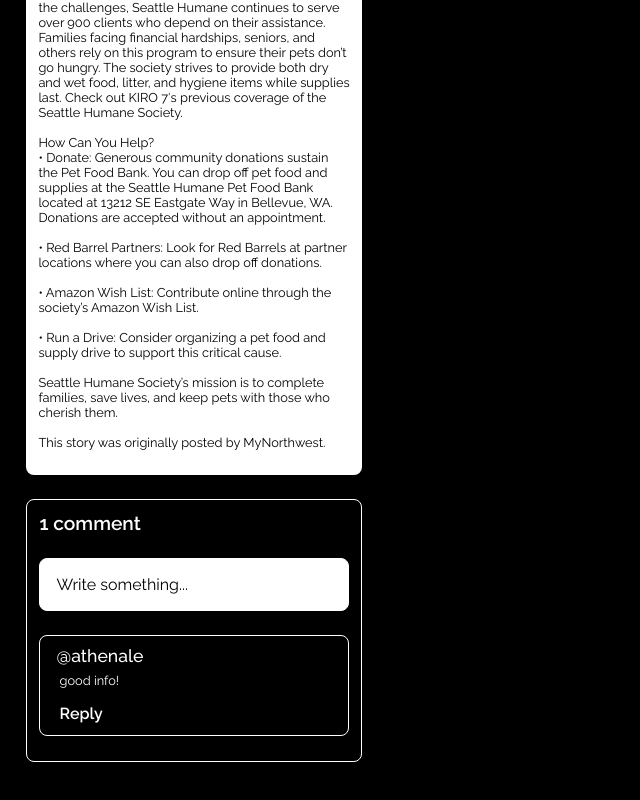
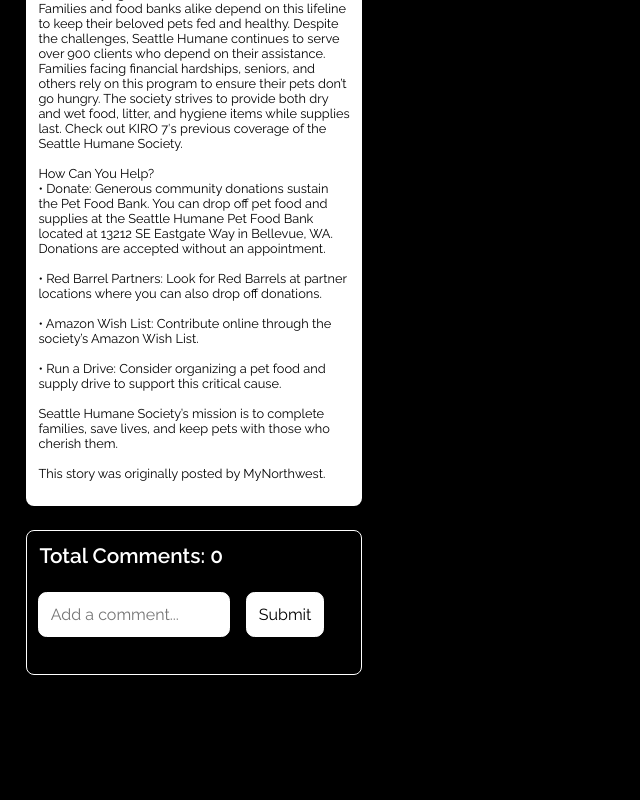
Before and after one commit to swizzlejuice/caredontcare, a React (Create React App) app in the folder caredontcareapp/: page /humane-society-post in a window 1280 px wide. Shown: the part 460-1260 px from the top of the page, without its empty margins (0-640 px from the left). After the commit the page ends 1223 px from the top, so only its background shows below. Built offline with nearby package versions, Linux system fonts and the light colour scheme.

Commit message:
added a community/comment on posts feature

```diff
--- a/caredontcareapp/src/HumaneSociety.js
+++ b/caredontcareapp/src/HumaneSociety.js
@@ -1,9 +1,21 @@
-import React from 'react';
+import React, { useState } from 'react';
 import { Link } from 'react-router-dom';
 import { Nav } from './Nav.js';
 import { Card } from 'react-bootstrap';
 
 export function HumaneSociety() {
+    const [comments, setComments] = useState([]);
+
+     const addComment = (comment) => {
+         setComments([...comments, comment]);
+     };
+
+     const removeComment = (index) => {
+        const updatedComments = [...comments];
+        updatedComments.splice(index, 1);
+        setComments(updatedComments);
+    };
+
     return (
         <body>
             <div>
@@ -34,17 +46,26 @@ export function HumaneSociety() {
                 <div>
                 <Card className="comment-card" style={{ width: '21rem'}}>
                     <Card.Body className="cards-text">
-                        <Card.Title className="card-title">1 comment</Card.Title>
+                        <Card.Title className="card-title">Total Comments: {comments.length}</Card.Title>
                         <Card.Text className="card-desc">
-                            <Card.Body className="write-comment">
-                                <Card.Title className="comt">Write something...</Card.Title>
+                        <Card.Body className="cards-text">
+                            <form onSubmit={(e) => {
+                                e.preventDefault();
+                                const newComment = e.target.elements.comment.value;
+                                addComment(newComment);
+                                e.target.reset();
+                            }}>
+                                <input className="add-com" type="text" name="comment" placeholder="Add a comment..." />
+                                <button className="sub-com" type="submit">Submit</button>
+                            </form>
+                        </Card.Body>
+                        {comments.map((comment, index) => (
+                            <Card.Body key={index} className="comments-card">
+                                <Card.Title className="comment-user">@claro007</Card.Title>
+                                <Card.Text className="comment-desc">{comment}</Card.Text>
+                                <button className="remove-com" onClick={() => removeComment(index)}>Delete Comment</button>
                             </Card.Body>
-                            <Card.Body className="comments-card">
-                                <Card.Title className="comment-user">@athenale</Card.Title>
-                                <Card.Text className="comment-desc">good info!
-                                </Card.Text>
-                                <Card.Subtitle className="reply">Reply</Card.Subtitle>
-                            </Card.Body>
+                            ))}
                         </Card.Text>
                     </Card.Body>
                 </Card>
--- a/caredontcareapp/src/KalenDeboer.js
+++ b/caredontcareapp/src/KalenDeboer.js
@@ -1,9 +1,21 @@
-import React from 'react';
+import React, { useState } from 'react';
 import { Link } from 'react-router-dom';
 import { Nav } from './Nav.js';
 import { Card } from 'react-bootstrap';
 
 export function KalenDeboer() {
+     const [comments, setComments] = useState([]);
+
+     const addComment = (comment) => {
+         setComments([...comments, comment]);
+     };
+
+     const removeComment = (index) => {
+        const updatedComments = [...comments];
+        updatedComments.splice(index, 1);
+        setComments(updatedComments);
+    };
+
     return (
         <body>
             <div>
@@ -37,29 +49,26 @@ export function KalenDeboer() {
                 <div>
                 <Card className="comment-card" style={{ width: '21rem'}}>
                     <Card.Body className="cards-text">
-                        <Card.Title className="card-title">3 comments</Card.Title>
+                        <Card.Title className="card-title">Total Comments: {comments.length}</Card.Title>
                         <Card.Text className="card-desc">
-                            <Card.Body className="write-comment">
-                                <Card.Title className="comt">Write something...</Card.Title>
+                        <Card.Body className="cards-text">
+                            <form onSubmit={(e) => {
+                                e.preventDefault();
+                                const newComment = e.target.elements.comment.value;
+                                addComment(newComment);
+                                e.target.reset();
+                            }}>
+                                <input className="add-com" type="text" name="comment" placeholder="Add a comment..." />
+                                <button className="sub-com" type="submit">Submit</button>
+                            </form>
+                        </Card.Body>
+                        {comments.map((comment, index) => (
+                            <Card.Body key={index} className="comments-card">
+                                <Card.Title className="comment-user">@claro007</Card.Title>
+                                <Card.Text className="comment-desc">{comment}</Card.Text>
+                                <button className="remove-com" onClick={() => removeComment(index)}>Delete Comment</button>
                             </Card.Body>
-                            <Card.Body className="comments-card">
-                                <Card.Title className="comment-user">@athenale</Card.Title>
-                                <Card.Text className="comment-desc"> woohoo!
-                                </Card.Text>
-                                <Card.Subtitle className="reply">Reply</Card.Subtitle>
-                            </Card.Body>
-                            <Card.Body className="comments-card">
-                                <Card.Title className="comment-user">@shellyzhao</Card.Title>
-                                <Card.Text className="comment-desc"> 🙌
-                                </Card.Text>
-                                <Card.Subtitle className="reply">Reply</Card.Subtitle>
-                            </Card.Body>
-                            <Card.Body className="comments-card">
-                                <Card.Title className="comment-user">@stetsai</Card.Title>
-                                <Card.Text className="comment-desc"> go dawgs!!!
-                                </Card.Text>
-                                <Card.Subtitle className="reply">Reply</Card.Subtitle>
-                            </Card.Body>
+                            ))}
                         </Card.Text>
                     </Card.Body>
                 </Card>
--- a/caredontcareapp/src/index.css
+++ b/caredontcareapp/src/index.css
@@ -336,7 +336,7 @@ label {
 }
 
 .card-title {
-    font-size: 1.2rem;
+    font-size: 1.3rem;
     font-weight: 600;
 }
 
@@ -440,7 +440,7 @@ label {
 }
 
 .comment-user {
-    font-size: 1.1rem;
+    font-size: 1.2rem;
     color: white;
     font-weight: 500;
     margin-left: 1rem;
@@ -448,35 +448,42 @@ label {
 }
 
 .comment-desc {
-    font-size: .8rem;
+    font-size: 1rem;
     color: white;
     font-weight: 400;
     margin-left: 1.2rem;
     margin-top: .4rem;
 }
 
-.write-comment {
-    background-color: white;
-    color: black;
-    margin-left: 0rem;
-    border-radius: .5rem;
-    margin-top: 1.5rem;
-    padding-bottom: 1rem;
-    padding-top: 1rem;
-    padding-left: 1rem;
+.add-com {
+    padding: .75rem;
+    font-size: 1rem;
+    font-family: "Raleway", sans-serif;
+    border-radius: 8.5px;
+    margin-left: -.85rem;
+    margin-right: 1rem;
+    width: 12rem;
     border: 1px solid white;
 }
 
-.comt {
-    font-weight: 400;
+.sub-com {
+    padding: .75rem;
     font-size: 1rem;
+    font-family: "Raleway", sans-serif;
+    border-radius: 8.5px;
+    background-color: white;
+    border: 1px solid white;
 }
 
-.reply {
-    margin-left: 1.2rem;
+.remove-com {
+    padding: .5rem;
+    font-size: .8rem;
+    border-radius: 8px;
+    margin-left: 5.5rem;
+    margin-bottom: 1rem;
+    margin-top: .5rem;
+    width: 8.5rem;
+    border: 1px solid #5C5C5C;
+    background-color: #5C5C5C;
     color: white;
-    font-size: 1rem;
-    font-weight: 600;
-    padding-top: .25rem;
-    margin-bottom: .75rem;
 }
```
